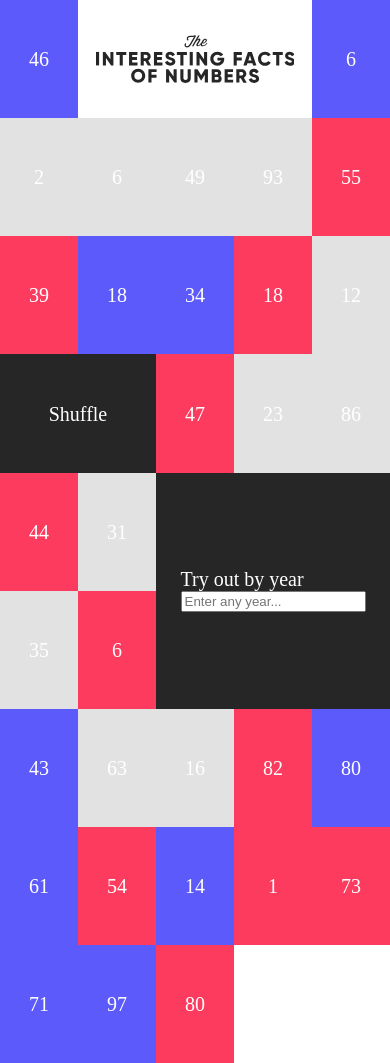
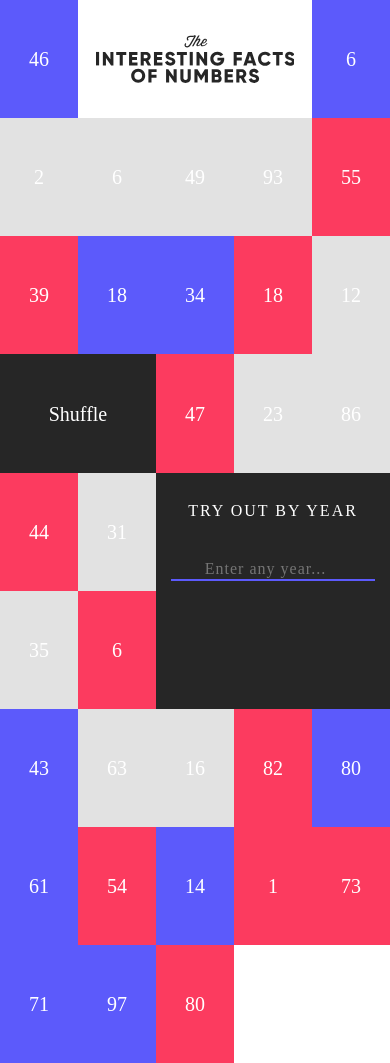
Before and after one commit to brizism/number_facts, a website: page public/index.html in a window 390 px wide. Drawn offline with Linux system fonts and the light colour scheme; a web font is replaced by a local one.

Commit message:
add media queries to form

```diff
--- a/public/scss/components/_grid.scss
+++ b/public/scss/components/_grid.scss
@@ -33,6 +33,7 @@
     }
 
     &:nth-child(1) {
+      cursor: auto;
       grid-column-start: 3;
       grid-column-end: 6;
       grid-row-start: 5;
@@ -98,6 +99,56 @@
       }
     }
 
+    &__form {
+      align-self: flex-start;
+      margin-top: 3rem;
+      font-size: 1.6rem;
+      text-transform: uppercase;
+      letter-spacing: 2px;
+      text-align: center;
+
+      form {
+        margin-top: 4rem;
+
+        input {
+          background: $black;
+          border: none;
+          border-bottom: 2px solid $purple;
+          font-size: 1.6rem;
+          text-align: center;
+          letter-spacing: 1px;
+          color: $light-grey;
+          font-family: $font-desc;
+        }
+      }
+
+      @media #{$mq-medium} {
+        margin-top: 5rem;
+        font-size: 2.2rem;
+
+        form {
+          margin-top: 7rem;
+
+          input {
+            font-size: 2rem;
+          }
+        }
+      }
+
+      @media #{$mq-xlarge} {
+        margin-top: 10rem;
+        font-size: 3.2rem;
+
+        form {
+          margin-top: 12rem;
+
+          input {
+            font-size: 3rem;
+          }
+        }
+      }
+    }
+
   }
 
   .white {
```
Also changed, not shown: public/css/styles.css.
